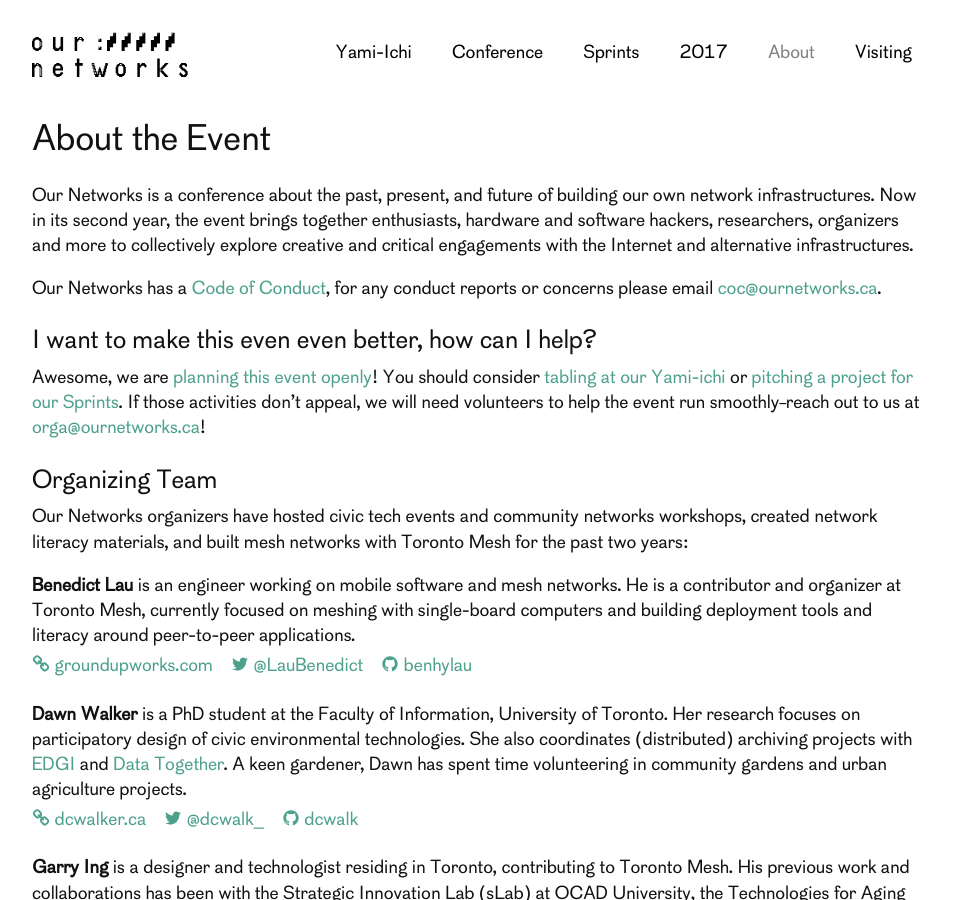
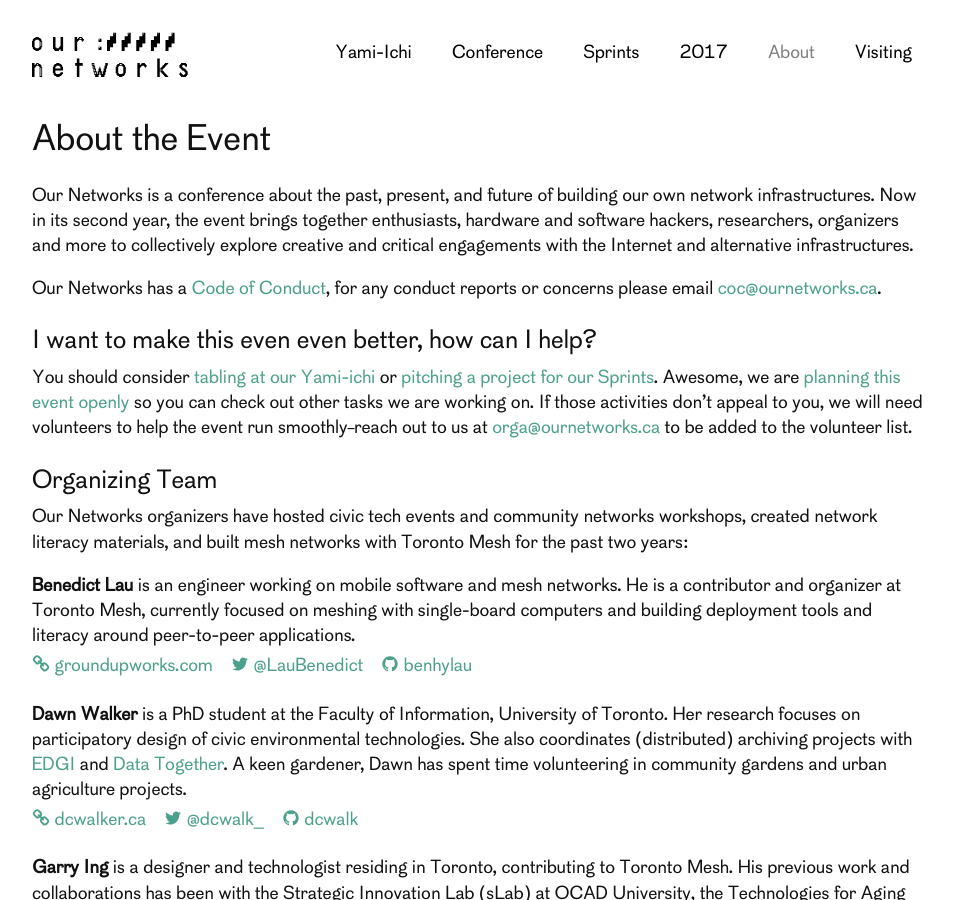
Before and after one commit to ournetworks/ournetworks.ca, a Jekyll site: the page built from 2018/about.md, in a window 1280 px wide and 900 px high. Shown: the whole window, without its empty margins (158-1111 px from the left). Built offline with Jekyll 4.4.1, drawn with Linux system fonts in a browser that asks for light colours.

Commit message:
tone down exclamation points

```diff
--- a/2018/about.md
+++ b/2018/about.md
@@ -13,7 +13,7 @@
 
 ### I want to make this even even better, how can I help?
 
-Awesome, we are [planning this event openly](https://github.com/ournetworks/2018)! You should consider [tabling at our Yami-ichi](/yami-ichi/) or [pitching a project for our Sprints](/2018/sprints/). If those activities don't appeal, we will need volunteers to help the event run smoothly--reach out to us at <a href="mailto:{{ site.email }}">{{ site.email }}</a>!
+You should consider [tabling at our Yami-ichi](/yami-ichi/) or [pitching a project for our Sprints](/2018/sprints/). Awesome, we are [planning this event openly](https://github.com/ournetworks/2018) so you can check out other tasks we are working on. If those activities don't appeal to you, we will need volunteers to help the event run smoothly--reach out to us at <a href="mailto:{{ site.email }}">{{ site.email }}</a> to be added to the volunteer list.
 
 ###  Organizing Team
 
```
